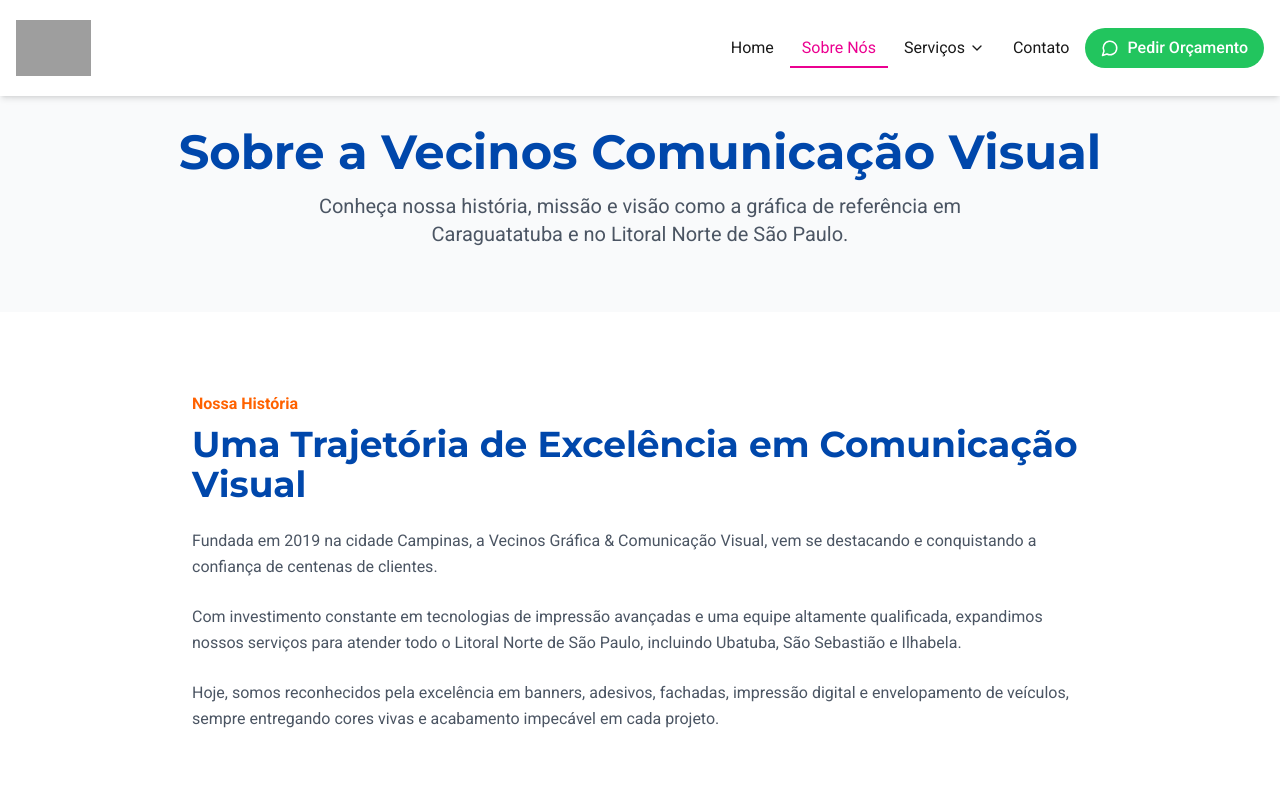
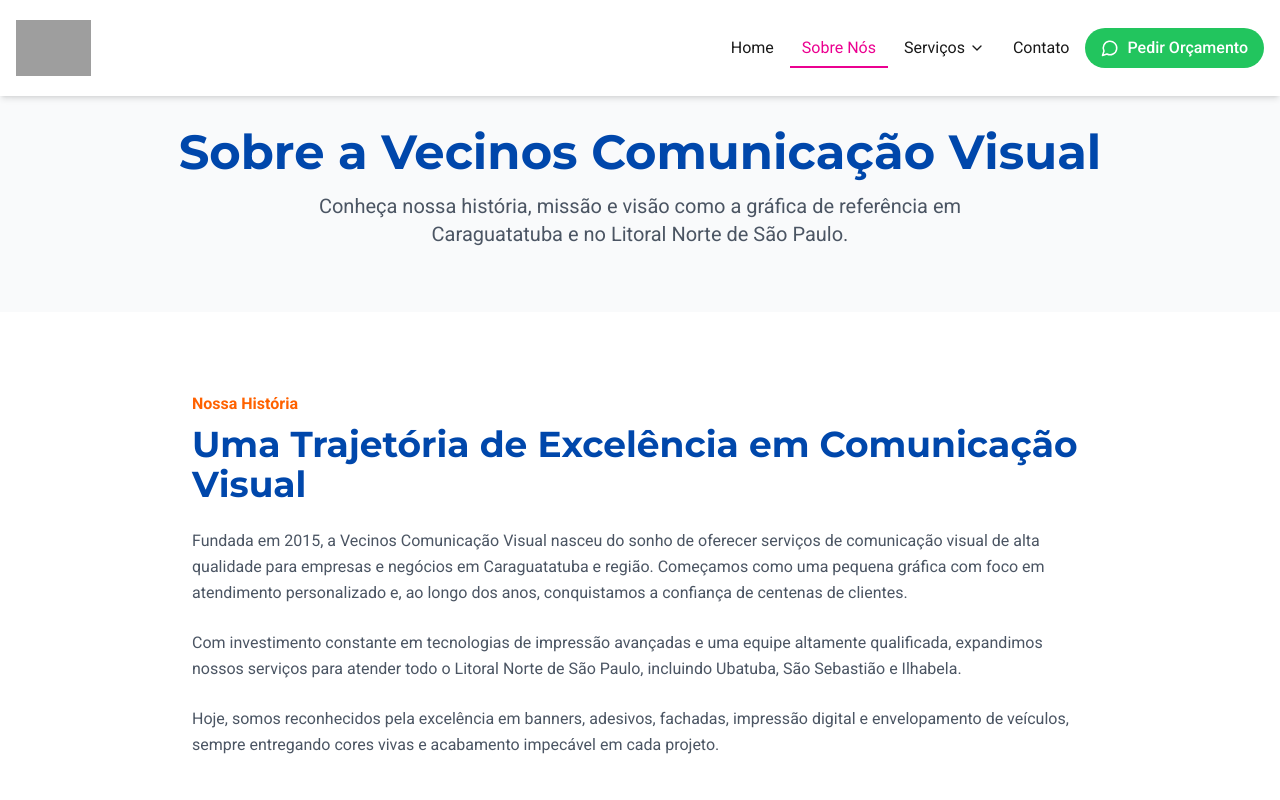
Before and after one commit to andremoller3/vibrant-print-portal-68, a React (Vite) app: page /sobre in a window 1280 px wide. Shown: the top 800 px of the page. Built offline with nearby package versions, Linux system fonts and the light colour scheme; grey boxes are pictures that could not be loaded.

Commit message:
Reverted to commit 1956939b209b758e7fb566a22862ad38494d312c

```diff
--- a/src/pages/About.tsx
+++ b/src/pages/About.tsx
@@ -62,7 +62,7 @@ const About = () => {
                 Uma Trajetória de Excelência em Comunicação Visual
               </h2>
               <p className="text-gray-600 mb-6">
-                Fundada em 2019 na cidade Campinas, a Vecinos Gráfica & Comunicação Visual, vem se destacando e conquistando a confiança de centenas de clientes.
+                Fundada em 2015, a Vecinos Comunicação Visual nasceu do sonho de oferecer serviços de comunicação visual de alta qualidade para empresas e negócios em Caraguatatuba e região. Começamos como uma pequena gráfica com foco em atendimento personalizado e, ao longo dos anos, conquistamos a confiança de centenas de clientes.
               </p>
               <p className="text-gray-600 mb-6">
                 Com investimento constante em tecnologias de impressão avançadas e uma equipe altamente qualificada, expandimos nossos serviços para atender todo o Litoral Norte de São Paulo, incluindo Ubatuba, São Sebastião e Ilhabela.
```
